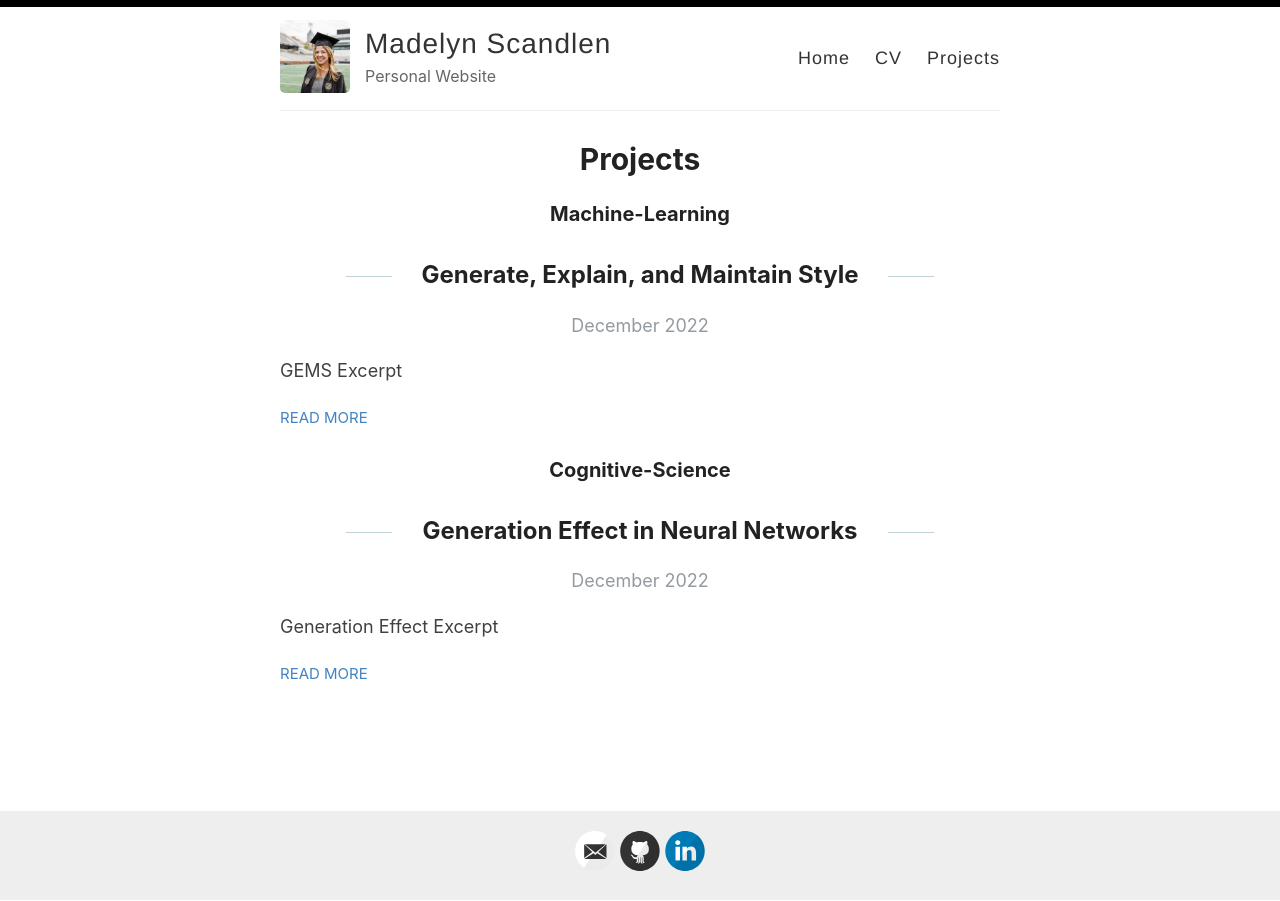
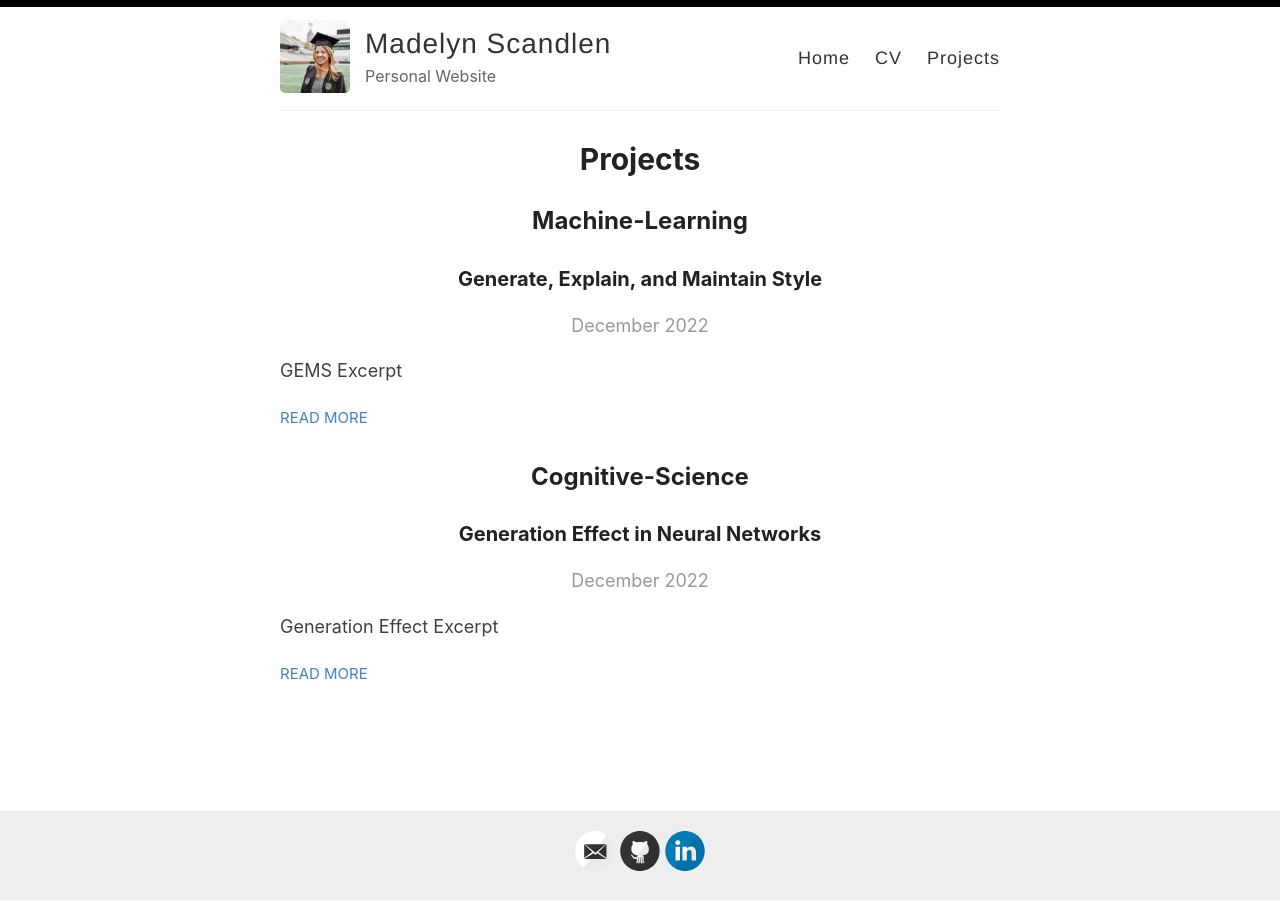
Before and after one commit to mscandlen/mscandlen, a Jekyll site: the page built from _pages/projects.md, in a window 1280 px wide. Built offline with Jekyll 4.4.1, drawn with Linux system fonts in a browser that asks for light colours.

Commit message:
Update projects.md

```diff
--- a/_pages/projects.md
+++ b/_pages/projects.md
@@ -11,13 +11,13 @@ title: Projects
     <div id="#{{ category_name | slugize }}"></div>
     <p></p>
 
-    <h3 class="category-head">{{ category_name }}</h3>
+    <h2 class="category-head">{{ category_name }}</h2>
     <a name="{{ category_name | slugize }}"></a>
 
     {% for post in site.categories[category_name]%}
     <article class="post">
       <a href="{{ site.baseurl }}{{ post.url }}">
-        <h2>{{ post.title }}</h2>
+        <h3>{{ post.title }}</h3>
         <div>
           <p class="post_date">{{ post.date | date: "%B %Y" }}</p>
         </div>
```
